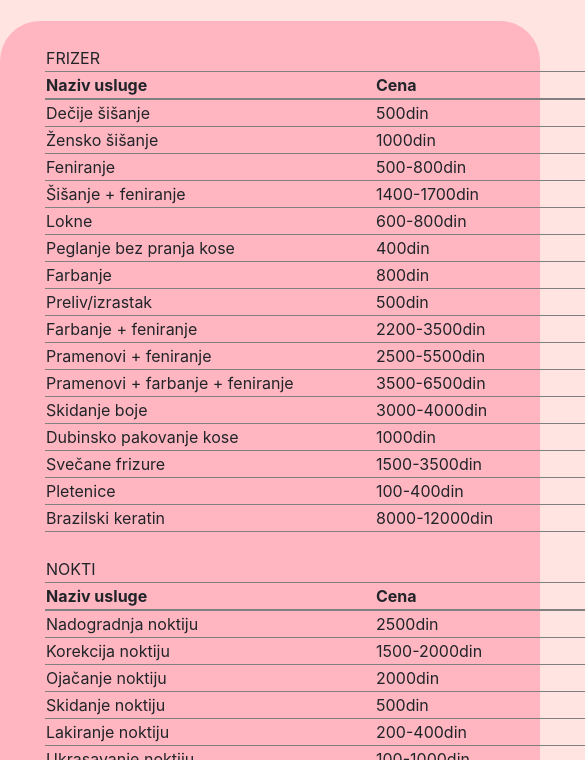
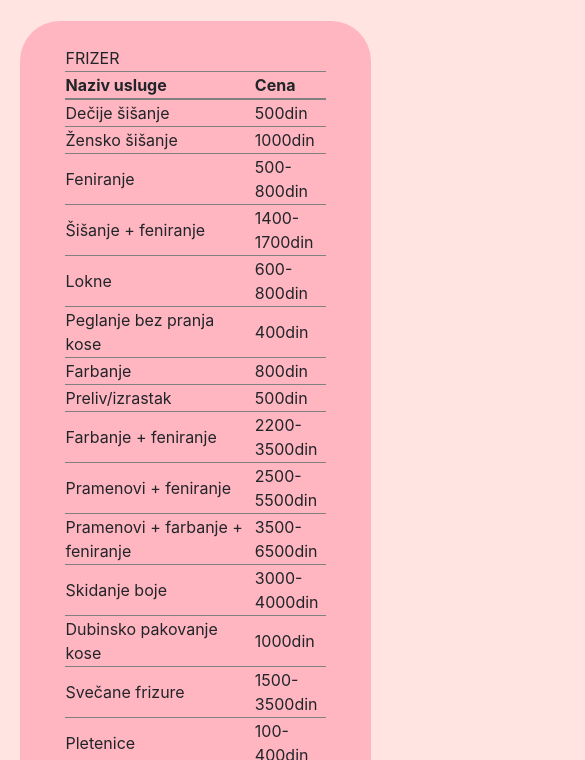
Before and after one commit to KrsticS997/flamiska, a plain HTML site: page cenovnik.html in a window 390 px wide. Shown: the part 84-844 px from the top of the page, 585 px wide, since content can reach past the window. Drawn offline with nearby package versions, Linux system fonts and the light colour scheme.

Commit message:
cenovnik-stilovi tabele

```diff
--- a/style.css
+++ b/style.css
@@ -42,9 +42,9 @@ tr:hover{
 }
 
 table{
-    position: relative;
-    left:45px;
-    width: 450px;
+    /* position: relative;
+    left:45px; */
+    width: 100%;
 }
 
 td{
@@ -56,8 +56,9 @@ th{
 }
 
 .pozadina{
-    width: 540px;
+    width: 40%;
     margin: 0px auto;
+    padding: 0 45px;
     background-color: lightpink;
     border-radius: 40px;
 }
@@ -124,4 +125,12 @@ form{
    table{
        width: 100%;
     }
+
+    .pozadina {
+        width: 90%;
+    }
+
+    td:first-child{
+        width:250px;
+    }
                                    }
```
Also changed, not shown: cenovnik.html (+9 -4 lines).
